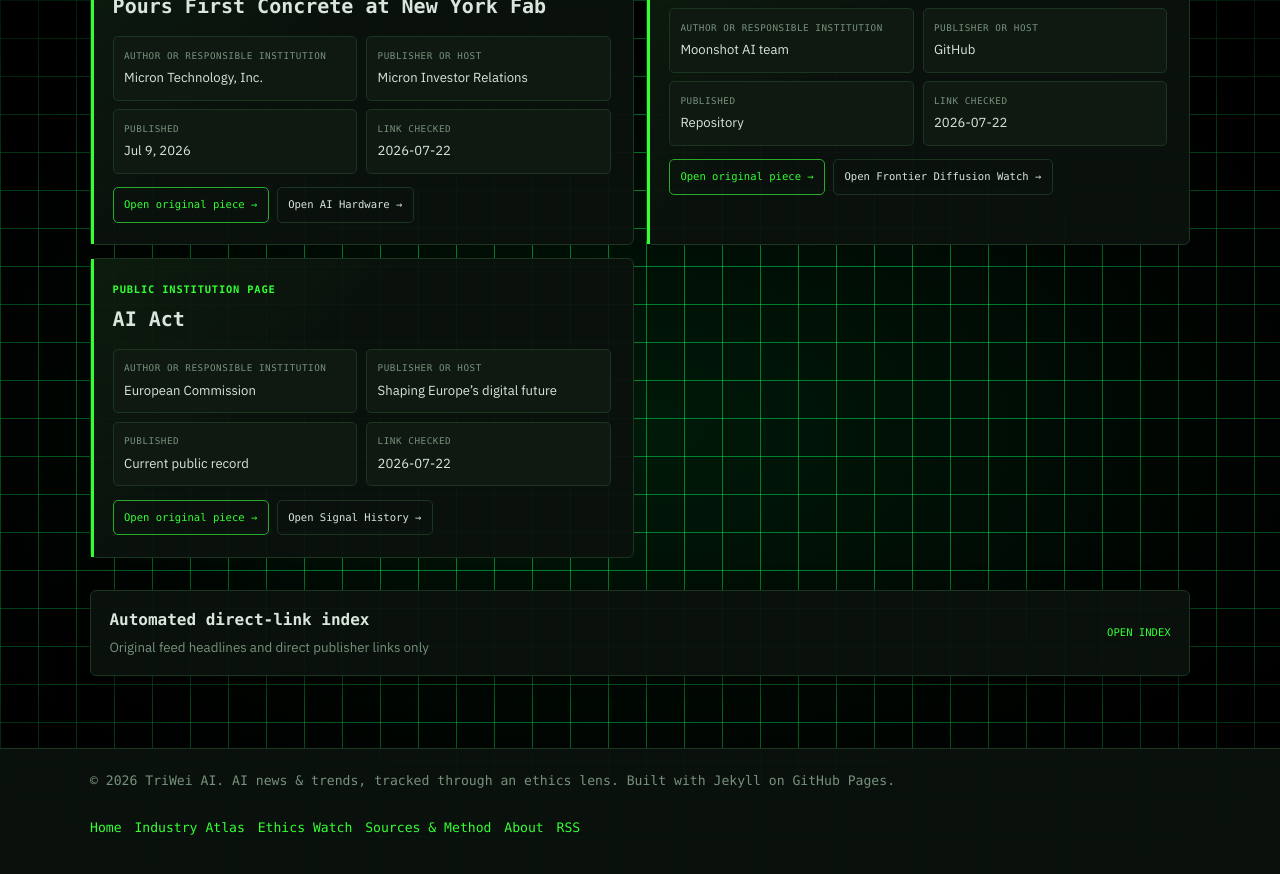
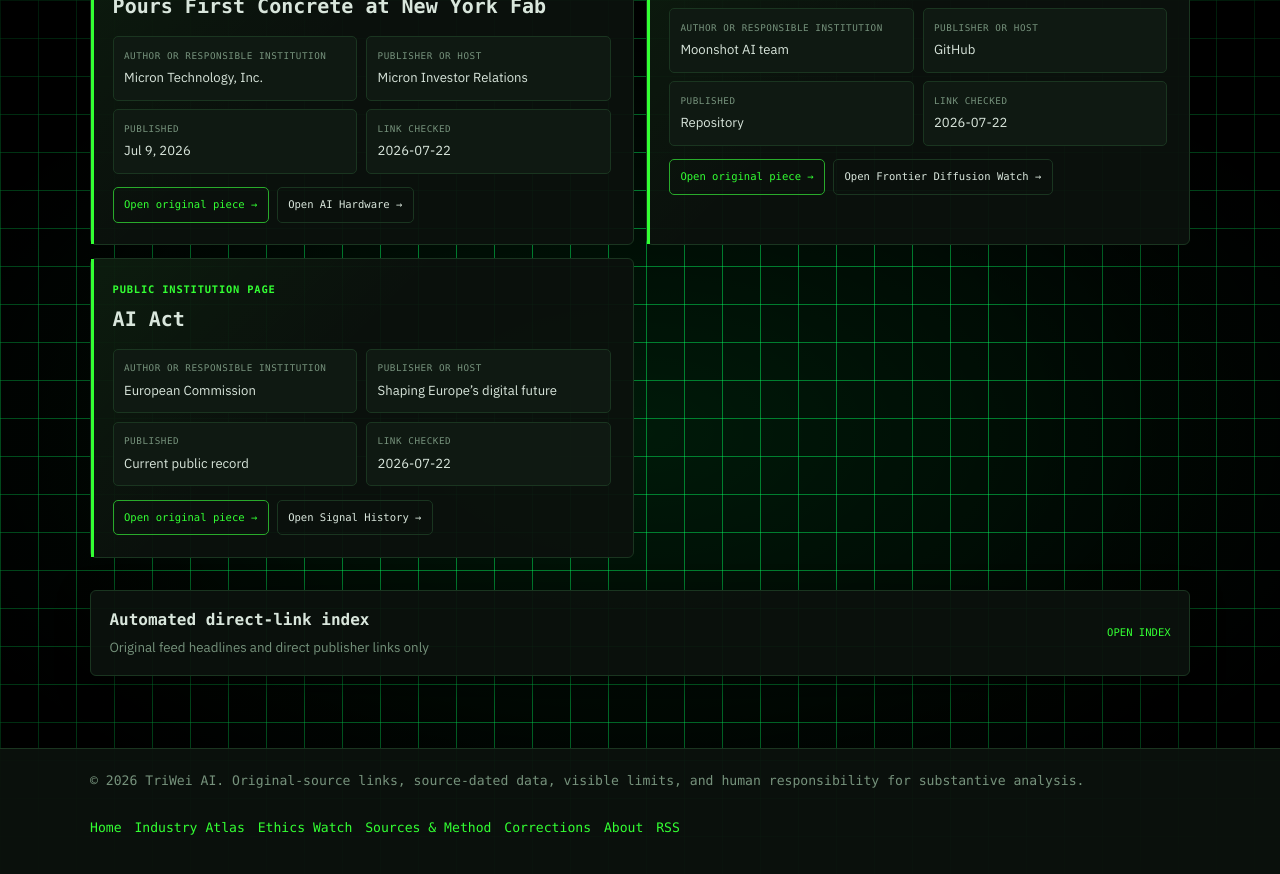
Before and after one commit to Joeyjojoe-jr/triwei-ai-site, a Jekyll site: the page built from index.md, in a window 1280 px wide and 900 px high, scrolled down 1890 px. Shown: the top 874 px of the window. Built offline with Jekyll 4.4.1, drawn with Linux system fonts in a browser that asks for light colours.

Commit message:
Align footer with source-first publication standard

```diff
--- a/_includes/footer.html
+++ b/_includes/footer.html
@@ -1,11 +1,12 @@
 <footer class="site-footer" role="contentinfo">
   <div class="container footer-inner">
-    <p>© {{ "now" | date: "%Y" }} {{ site.title }}. AI news &amp; trends, tracked through an ethics lens. Built with Jekyll on GitHub Pages.</p>
+    <p>© {{ "now" | date: "%Y" }} {{ site.title }}. Original-source links, source-dated data, visible limits, and human responsibility for substantive analysis.</p>
     <nav aria-label="Footer">
       <a href="{{ '/' | relative_url }}">Home</a>
       <a href="{{ '/industry/' | relative_url }}">Industry Atlas</a>
       <a href="{{ '/ethics/' | relative_url }}">Ethics Watch</a>
       <a href="{{ '/sources/' | relative_url }}">Sources &amp; Method</a>
+      <a href="{{ '/corrections/' | relative_url }}">Corrections</a>
       <a href="{{ '/about/' | relative_url }}">About</a>
       <a href="{{ '/feed.xml' | relative_url }}">RSS</a>
     </nav>
```
